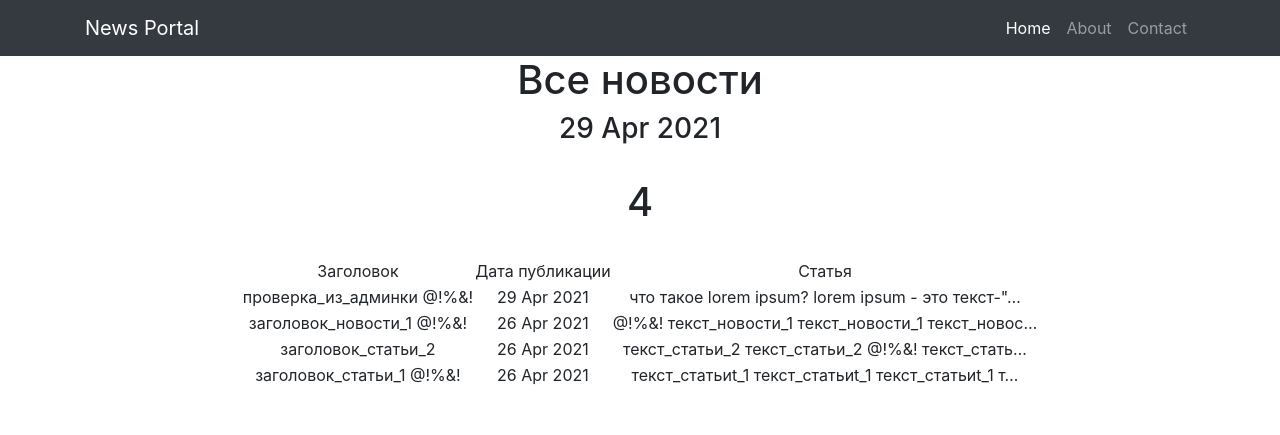
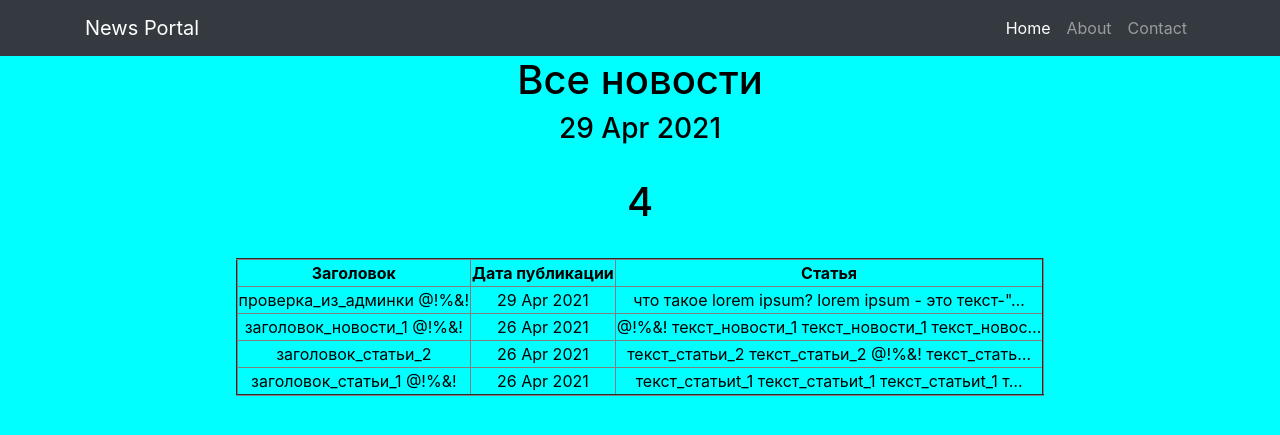
Before and after one commit to SergeyL-1979/SkillFactory_FPW-13_D3.4_SergeyL, a Django app: page /news/ in a window 1280 px wide. Shown: the top 435 px of the page. Run offline with Django 3.2, Linux system fonts and the light colour scheme; data comes from the database, SQL or seed files in the repository; some libraries are stand-ins or nearby versions.

Commit message:
Update file default

```diff
--- a/NewsPaper/templates/default.html
+++ b/NewsPaper/templates/default.html
@@ -14,6 +14,12 @@
 
     <!-- Bootstrap core CSS -->
     <link href="{% static 'vendor/bootstrap/css/bootstrap.min.css' %}" rel="stylesheet">
+    <style>
+    body {
+    background: aqua;
+    color: black;
+    }
+</style>
 
 </head>
 
--- a/NewsPaper/templates/news.html
+++ b/NewsPaper/templates/news.html
@@ -7,23 +7,26 @@ News Portal
 
 <!-- В контенте на странице мы выводим все новости -->
 {% block content %}
+
+
+<div class="">
     <h1>Все новости</h1>
     <h3>{{ time_now|date:'d M Y' }}</h3>
     <br>
     <h1>{{news|length}}</h1>
     <br>
 {% if news %}
-        <table style="margin: auto">
+    <table style="margin: auto" border="2">
         <tr>
-                <td>
+            <th>
                 Заголовок
-                </td>
-                <td>
+            </th>
+            <th>
                 Дата публикации
-                </td>
-                <td>
+            </th>
+            <th>
                 Статья
-                </td>
+            </th>
         </tr>
 {% for new in news %}
         <tr>
@@ -42,5 +45,6 @@ News Portal
 {% else %}
     <h2>Новостей нет!</h2>
 {% endif %}
+</div>
 
 {% endblock content %}
```
Lines whose indentation alone changed are shown as unchanged.
